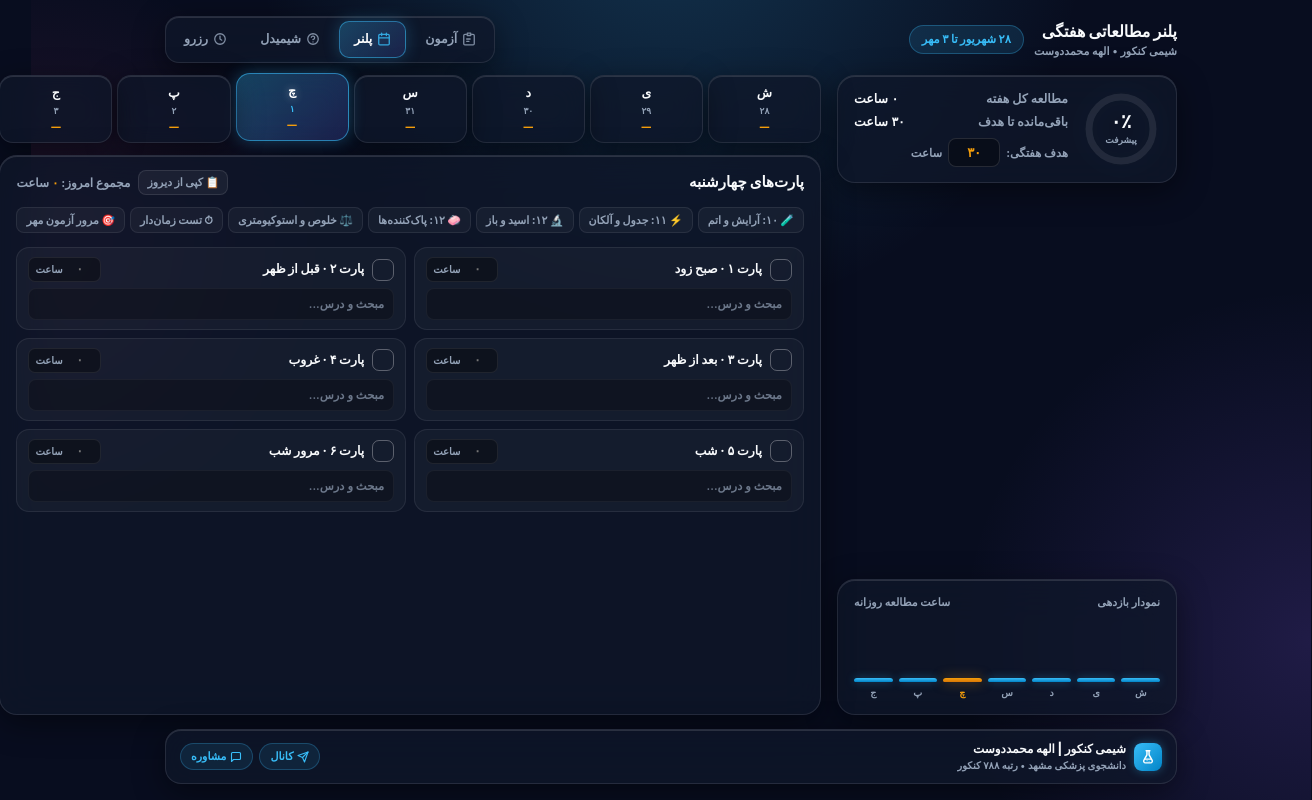
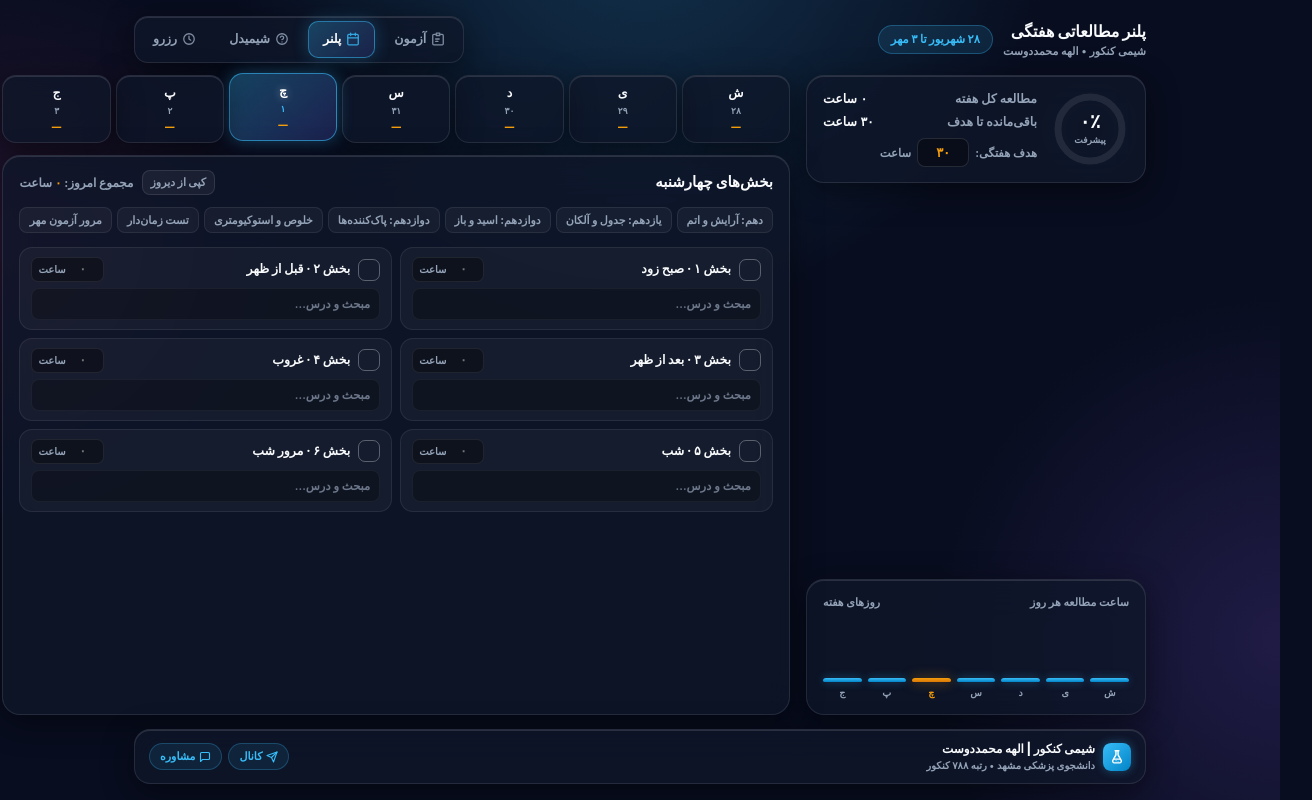
Before and after one commit to MrRooobooot/shimi-app, a plain HTML site: page planner.html in a window 1280 px wide. Shown: the whole page, 1312 px wide, since content can reach past the window. Drawn offline with Linux system fonts and the light colour scheme.

Commit message:
copy(miniapp): rewrite page text in the site's own voice
- index: added a one-line intro (what the quiz is, how the timer works), bio now says
  'رتبه ۷۸۸ کنکور تجربی', the four cliché result messages (بینقص! 🏆 / عالی بود! 🔥 …)
  became plain sentences, buttons lost their decorative emoji.
- planner: 'نمودار بازدهی' mislabelled an hours chart -> 'ساعت مطالعه هر روز';
  'پارت' (loanword) -> 'بخش' in the heading, the part rows and the copy button;
  seven quick tags dropped their emoji icons and now read 'دهم: آرایش و اتم'.
- shimidle: dropped the 🧩 from the title and the 💡 from the hint button, which also
  stopped calling the hint 'سرنخ کلینیکال'; legend now says 'عدد اتمی' instead of 'Z';
  result card lost its giant 🎉/😅 and the 'فرصت‌های امروز تموم شد' phrasing; the 41
  element notes lost their exclamation-mark shouting (punctuation only, facts untouched).
- emoji-as-icon is banned by the channel brand rules; the site already had inline SVG
  for nav and brand marks, so the emoji read as leftovers.

```diff
--- a/planner.html
+++ b/planner.html
@@ -387,7 +387,7 @@
     </div>
 
     <div class="chart-card">
-      <h3><span>نمودار بازدهی</span><span>ساعت مطالعه روزانه</span></h3>
+      <h3><span>ساعت مطالعه هر روز</span><span>روزهای هفته</span></h3>
       <div class="bars" id="bars"></div>
     </div>
   </div>
@@ -397,20 +397,20 @@
     <div class="days" id="days"></div>
     <div class="panel">
       <div class="panel-hd">
-        <h2 id="dayTitle">پارت‌های مطالعه امروز</h2>
+        <h2 id="dayTitle">بخش‌های مطالعه امروز</h2>
         <div style="display:flex;align-items:center;gap:8px">
-          <button class="copy-btn" id="copyYesterdayBtn" title="کپی پارت‌های روز قبل به امروز">📋 کپی از دیروز</button>
+          <button class="copy-btn" id="copyYesterdayBtn" title="کپی بخش‌های روز قبل">کپی از دیروز</button>
           <div class="sum">مجموع امروز: <b id="dayTotal">۰</b> ساعت</div>
         </div>
       </div>
       <div class="quick-tags" id="quickTags">
-        <span class="qtag" data-tag="شیمی ۱۰: ایزوتوپ و آرایش">🧪 ۱۰: آرایش و اتم</span>
-        <span class="qtag" data-tag="شیمی ۱۱: هیدروکربن و جدول">⚡️ ۱۱: جدول و آلکان</span>
-        <span class="qtag" data-tag="شیمی ۱۲: اسید، باز و pH">🔬 ۱۲: اسید و باز</span>
-        <span class="qtag" data-tag="شیمی ۱۲: صابون و پاک‌کننده">🧼 ۱۲: پاک‌کننده‌ها</span>
-        <span class="qtag" data-tag="مسائل خلوص و بازده">⚖️ خلوص و استوکیومتری</span>
-        <span class="qtag" data-tag="حل تست آموزشی و زمان‌دار">⏱ تست زمان‌دار</span>
-        <span class="qtag" data-tag="مرور ایستگاه آزمون مهر">🎯 مرور آزمون مهر</span>
+        <span class="qtag" data-tag="شیمی ۱۰: ایزوتوپ و آرایش">دهم: آرایش و اتم</span>
+        <span class="qtag" data-tag="شیمی ۱۱: هیدروکربن و جدول">یازدهم: جدول و آلکان</span>
+        <span class="qtag" data-tag="شیمی ۱۲: اسید، باز و pH">دوازدهم: اسید و باز</span>
+        <span class="qtag" data-tag="شیمی ۱۲: صابون و پاک‌کننده">دوازدهم: پاک‌کننده‌ها</span>
+        <span class="qtag" data-tag="مسائل خلوص و بازده">خلوص و استوکیومتری</span>
+        <span class="qtag" data-tag="حل تست آموزشی و زمان‌دار">تست زمان‌دار</span>
+        <span class="qtag" data-tag="مرور ایستگاه آزمون مهر">مرور آزمون مهر</span>
       </div>
       <div class="parts-grid" id="parts"></div>
     </div>
@@ -630,7 +630,7 @@
 function renderParts() {
   const list = state.days[active];
   const activeDayObj = WEEK.find(d => d.key === active);
-  document.getElementById("dayTitle").textContent = `پارت‌های ${activeDayObj ? activeDayObj.name : "امروز"}`;
+  document.getElementById("dayTitle").textContent = `بخش‌های ${activeDayObj ? activeDayObj.name : "امروز"}`;
   document.getElementById("dayTotal").textContent = fa(Math.round(dayHours(active) * 10) / 10);
 
   document.getElementById("parts").innerHTML = list.map((p, i) => `
@@ -639,7 +639,7 @@
         <button class="chk" data-act="toggle" data-i="${i}" title="${p.done ? "انجام شده" : "ثبت به عنوان انجام شده"}">
           <svg width="12" height="12" viewBox="0 0 24 24" fill="none" stroke="currentColor" stroke-width="3.5" stroke-linecap="round" stroke-linejoin="round"><polyline points="20 6 9 17 4 12"/></svg>
         </button>
-        <span class="nm">پارت ${fa(i + 1)} · ${PARTS[i]}</span>
+        <span class="nm">بخش ${fa(i + 1)} · ${PARTS[i]}</span>
         <div class="hrs-wrap">
           <input class="hrs" data-act="hrs" data-i="${i}" placeholder="۰" inputmode="decimal" value="${p.hrs ? fa(p.hrs) : ""}">
           <span class="hrs-lbl">ساعت</span>
```
Also changed, not shown: index.html (+9 -8 lines), shimidle.html (+8 -9 lines).
